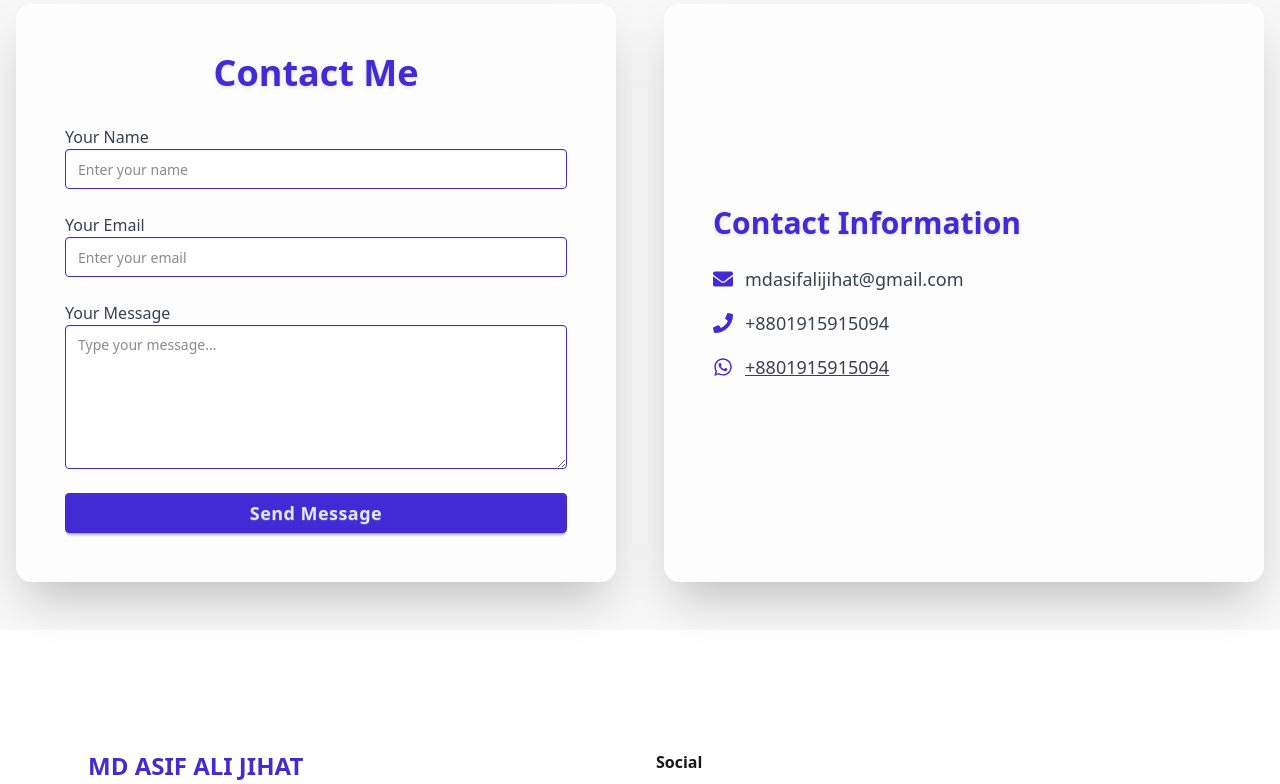
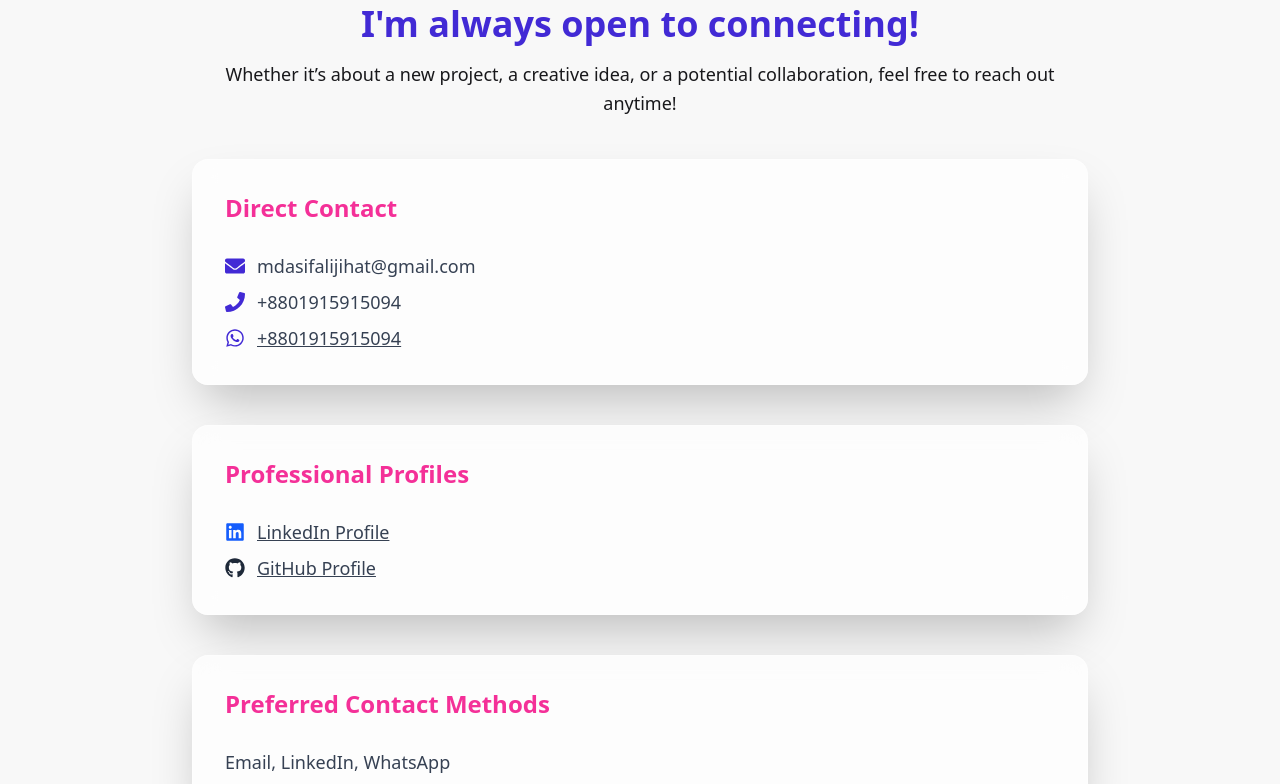
Before and after one commit to mdasifalijihat/my-resume, a React (Vite) app: page / in a window 1280 px wide. Shown: the part 3400-4184 px from the top of the page. Built offline with nearby package versions, Linux system fonts and the light colour scheme.

Commit message:
added footer

```diff
--- a/src/components/pages/ContactMe/ContactMe.jsx
+++ b/src/components/pages/ContactMe/ContactMe.jsx
@@ -1,5 +1,5 @@
 import React from "react";
-import { FaEnvelope, FaPhone, FaWhatsapp } from "react-icons/fa";
+import { FaEnvelope, FaPhone, FaWhatsapp, FaLinkedin, FaGithub } from "react-icons/fa";
 import { motion } from "framer-motion";
 
 const containerVariants = {
@@ -8,7 +8,7 @@ const containerVariants = {
     opacity: 1,
     y: 0,
     transition: {
-      staggerChildren: 0.3,
+      staggerChildren: 0.2,
       duration: 0.6,
       ease: "easeOut",
     },
@@ -24,110 +24,85 @@ const itemVariants = {
   },
 };
 
-const ContactMe = () => {
+const ContactMeSimple = () => {
   return (
     <motion.div
-      className="bg-gradient-to-br bg-base-200 px-4 py-12 my-12 sm:my-16 lg:my-20"
+      className="bg-base-200 px-4 py-12 my-12 sm:my-16 lg:my-20"
       initial="hidden"
       whileInView="visible"
-      viewport={{ once: true, amount: 0.3 }}
+      viewport={{ once: false, amount: 0.3 }}
       variants={containerVariants}
     >
-      <div className="max-w-7xl mx-auto grid md:grid-cols-2 gap-12">
-        {/* Contact Form */}
+      <div className="max-w-4xl mx-auto flex flex-col gap-10">
+
+        {/* Intro Text */}
+        <motion.div variants={itemVariants}>
+          <h2 className="text-4xl font-bold text-center text-primary mb-4">
+            I'm always open to connecting!
+          </h2>
+          <p className="text-center text-base-content text-lg leading-relaxed">
+            Whether it’s about a new project, a creative idea, or a potential collaboration, feel free to reach out anytime!
+          </p>
+        </motion.div>
+
+        {/* Direct Contact */}
         <motion.div
-          className="backdrop-blur-md bg-white/70 border border-white/30 rounded-2xl shadow-2xl p-8 sm:p-12 transition-all duration-300"
+          className="bg-white/70 backdrop-blur-md border border-white/30 rounded-2xl shadow-2xl p-8 flex flex-col gap-4"
           variants={itemVariants}
         >
-          <h2 className="text-4xl font-bold text-center text-primary mb-8 drop-shadow">
-            Contact Me
-          </h2>
-
-          <form className="space-y-6">
-            <motion.div className="form-control" variants={itemVariants}>
-              <label className="label">
-                <span className="label-text text-base font-medium text-gray-700">
-                  Your Name
-                </span>
-              </label>
-              <input
-                type="text"
-                placeholder="Enter your name"
-                className="input input-bordered input-primary w-full focus:outline-none focus:ring-2 focus:ring-primary"
-                required
-              />
-            </motion.div>
-
-            <motion.div className="form-control" variants={itemVariants}>
-              <label className="label">
-                <span className="label-text text-base font-medium text-gray-700">
-                  Your Email
-                </span>
-              </label>
-              <input
-                type="email"
-                placeholder="Enter your email"
-                className="input input-bordered input-primary w-full focus:outline-none focus:ring-2 focus:ring-primary"
-                required
-              />
-            </motion.div>
-
-            <motion.div className="form-control" variants={itemVariants}>
-              <label className="label">
-                <span className="label-text text-base font-medium text-gray-700">
-                  Your Message
-                </span>
-              </label>
-              <textarea
-                placeholder="Type your message..."
-                className="textarea textarea-bordered textarea-primary h-36 w-full focus:outline-none focus:ring-2 focus:ring-primary"
-                required
-              ></textarea>
-            </motion.div>
-
-            <motion.button
-              type="submit"
-              className="btn btn-primary w-full text-lg font-semibold tracking-wide hover:scale-[1.02] transition-transform duration-200"
-              variants={itemVariants}
-            >
-              Send Message
-            </motion.button>
-          </form>
+          <h3 className="text-2xl font-semibold text-secondary mb-3">Direct Contact</h3>
+          <ul className="space-y-2 text-lg text-gray-700">
+            <li className="flex items-center gap-3">
+              <FaEnvelope className="text-primary text-xl" />
+              <span>mdasifalijihat@gmail.com</span>
+            </li>
+            <li className="flex items-center gap-3">
+              <FaPhone className="text-primary text-xl" />
+              <span>+8801915915094</span>
+            </li>
+            <li className="flex items-center gap-3">
+              <FaWhatsapp className="text-primary text-xl" />
+              <a href="https://wa.me/8801915915094" target="_blank" rel="noopener noreferrer" className="underline hover:text-green-600">
+                +8801915915094
+              </a>
+            </li>
+          </ul>
         </motion.div>
 
-        {/* Contact Information */}
+        {/* Professional Profiles */}
         <motion.div
-          className="backdrop-blur-md bg-white/70 border border-white/30 rounded-2xl shadow-2xl p-8 sm:p-12 flex flex-col justify-center"
+          className="bg-white/70 backdrop-blur-md border border-white/30 rounded-2xl shadow-2xl p-8 flex flex-col gap-4"
           variants={itemVariants}
         >
-          <h2 className="text-3xl font-bold text-primary mb-6 drop-shadow">
-            Contact Information
-          </h2>
-          <motion.ul className="space-y-4 text-lg text-gray-700" variants={itemVariants}>
-            <motion.li className="flex items-center gap-3" variants={itemVariants}>
-              <FaEnvelope className="text-primary text-xl" />
-              <span>mdasifalijihat@gmail.com</span>
-            </motion.li>
-            <motion.li className="flex items-center gap-3" variants={itemVariants}>
-              <FaPhone className="text-primary text-xl" />
-              <span>+8801915915094</span>
-            </motion.li>
-            <motion.li className="flex items-center gap-3" variants={itemVariants}>
-              <FaWhatsapp className="text-primary text-xl" />
-              <a
-                href="https://wa.me/8801915915094"
-                target="_blank"
-                rel="noopener noreferrer"
-                className="underline hover:text-green-600"
-              >
-                +8801915915094
+          <h3 className="text-2xl font-semibold text-secondary mb-3">Professional Profiles</h3>
+          <ul className="space-y-2 text-lg text-gray-700">
+            <li className="flex items-center gap-3">
+              <FaLinkedin className="text-blue-600 text-xl" />
+              <a href="https://www.linkedin.com/in/md-asif-ali-jihat-976281217/" target="_blank" rel="noopener noreferrer" className="underline hover:text-blue-700">
+                LinkedIn Profile
               </a>
-            </motion.li>
-          </motion.ul>
+            </li>
+            <li className="flex items-center gap-3">
+              <FaGithub className="text-gray-800 text-xl" />
+              <a href="https://github.com/mdasifalijihat" target="_blank" rel="noopener noreferrer" className="underline hover:text-gray-900">
+                GitHub Profile
+              </a>
+            </li>
+          </ul>
         </motion.div>
+
+        {/* Preferred Contact Methods */}
+        <motion.div
+          className="bg-white/70 backdrop-blur-md border border-white/30 rounded-2xl shadow-2xl p-8 flex flex-col gap-4"
+          variants={itemVariants}
+        >
+          <h3 className="text-2xl font-semibold text-secondary mb-3">Preferred Contact Methods</h3>
+          <p className="text-lg text-gray-700">Email, LinkedIn, WhatsApp</p>
+        </motion.div>
+
       </div>
     </motion.div>
   );
 };
 
-export default ContactMe;
+export default ContactMeSimple;
```
